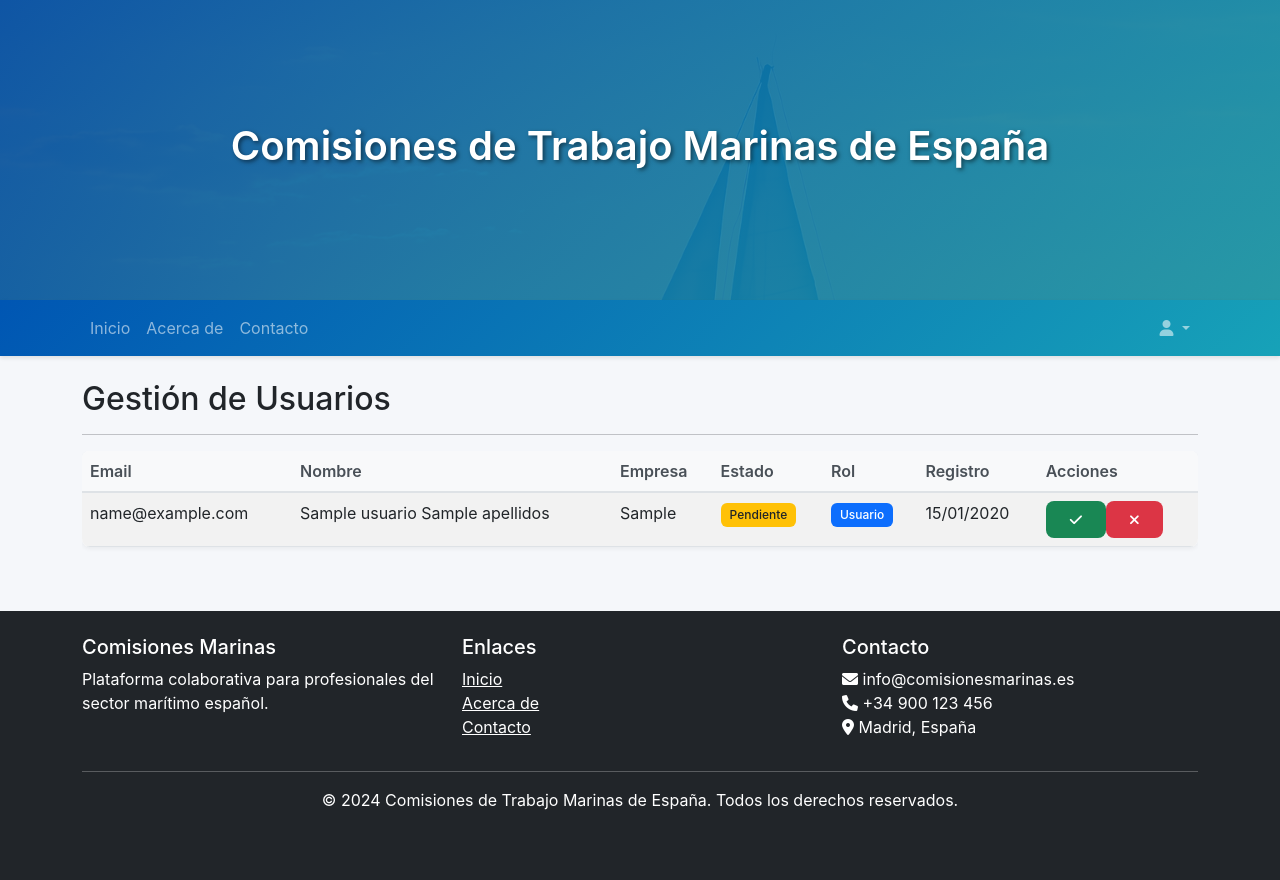
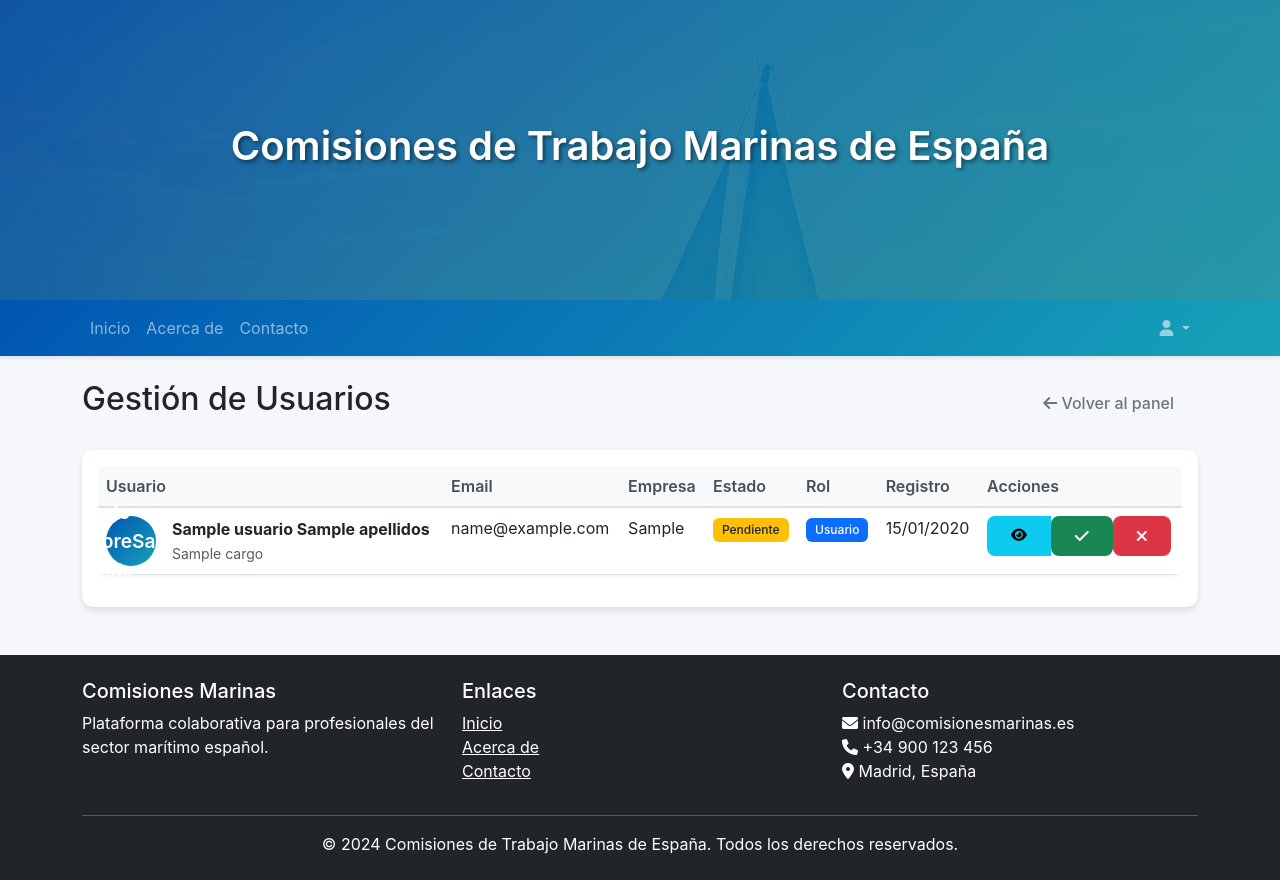
Before and after one commit to Gumerwest/comisiones-marinas, a Python web app: template app/templates/admin/usuarios.html in a window 1280 px wide. Before the commit the page ends 810 px from the top, so only its background shows below. Run offline with Jinja, Linux system fonts and the light colour scheme; the template is opened without the code that fills it: most values are stand-ins (such as "Sample title", 1, 10 or a date in 2020); some libraries are stand-ins or nearby versions.

Commit message:
Update usuarios.html

```diff
--- a/app/templates/admin/usuarios.html
+++ b/app/templates/admin/usuarios.html
@@ -3,19 +3,25 @@
 {% block content %}
 <div class="row">
     <div class="col-md-12">
+        <div class="d-flex justify-content-between align-items-center mb-4">
             <h2>Gestión de Usuarios</h2>
-        <hr>
+            <a href="{{ url_for('admin.index') }}" class="btn btn-outline-secondary">
+                <i class="fas fa-arrow-left"></i> Volver al panel
+            </a>
+        </div>
     </div>
 </div>
 
 <div class="row">
     <div class="col-md-12">
+        <div class="card">
+            <div class="card-body">
                 <div class="table-responsive">
-            <table class="table table-striped">
+                    <table class="table table-hover">
                         <thead>
                             <tr>
+                                <th>Usuario</th>
                                 <th>Email</th>
-                        <th>Nombre</th>
                                 <th>Empresa</th>
                                 <th>Estado</th>
                                 <th>Rol</th>
@@ -26,8 +32,19 @@
                         <tbody>
                             {% for usuario in usuarios %}
                             <tr>
+                                <td>
+                                    <div class="d-flex align-items-center">
+                                        <div class="member-avatar me-3">
+                                            {{ usuario.nombre[0] }}{{ usuario.apellidos[0] }}
+                                        </div>
+                                        <div>
+                                            <strong>{{ usuario.nombre }} {{ usuario.apellidos }}</strong>
+                                            <br>
+                                            <small class="text-muted">{{ usuario.cargo }}</small>
+                                        </div>
+                                    </div>
+                                </td>
                                 <td>{{ usuario.email }}</td>
-                        <td>{{ usuario.nombre }} {{ usuario.apellidos }}</td>
                                 <td>{{ usuario.razon_social }}</td>
                                 <td>
                                     {% if usuario.activo %}
@@ -46,16 +63,20 @@
                                 <td>{{ usuario.fecha_registro.strftime('%d/%m/%Y') }}</td>
                                 <td>
                                     <div class="btn-group btn-group-sm" role="group">
+                                        <a href="{{ url_for('admin.ver_usuario', id=usuario.id) }}" class="btn btn-info" title="Ver detalles">
+                                            <i class="fas fa-eye"></i>
+                                        </a>
+
                                         {% if not usuario.activo %}
                                             <form action="{{ url_for('admin.aprobar_usuario', id=usuario.id) }}" method="post" class="d-inline">
                                                 <input type="hidden" name="csrf_token" value="{{ csrf_token() }}">
-                                        <button type="submit" class="btn btn-success btn-sm" title="Aprobar">
+                                                <button type="submit" class="btn btn-success" title="Aprobar">
                                                     <i class="fas fa-check"></i>
                                                 </button>
                                             </form>
                                             <form action="{{ url_for('admin.rechazar_usuario', id=usuario.id) }}" method="post" class="d-inline">
                                                 <input type="hidden" name="csrf_token" value="{{ csrf_token() }}">
-                                        <button type="submit" class="btn btn-danger btn-sm" title="Rechazar">
+                                                <button type="submit" class="btn btn-danger" title="Rechazar">
                                                     <i class="fas fa-times"></i>
                                                 </button>
                                             </form>
@@ -63,24 +84,34 @@
                                             {% if usuario.rol != 'admin' %}
                                                 <form action="{{ url_for('admin.hacer_admin', id=usuario.id) }}" method="post" class="d-inline">
                                                     <input type="hidden" name="csrf_token" value="{{ csrf_token() }}">
-                                            <button type="submit" class="btn btn-warning btn-sm" title="Hacer Admin">
+                                                    <button type="submit" class="btn btn-warning" title="Hacer Admin">
                                                         <i class="fas fa-crown"></i>
                                                     </button>
                                                 </form>
                                             {% elif usuario.id != current_user.id %}
                                                 <form action="{{ url_for('admin.quitar_admin', id=usuario.id) }}" method="post" class="d-inline">
                                                     <input type="hidden" name="csrf_token" value="{{ csrf_token() }}">
-                                            <button type="submit" class="btn btn-secondary btn-sm" title="Quitar Admin">
+                                                    <button type="submit" class="btn btn-secondary" title="Quitar Admin">
                                                         <i class="fas fa-user"></i>
                                                     </button>
                                                 </form>
                                             {% endif %}
+
                                             <form action="{{ url_for('admin.resetear_password', id=usuario.id) }}" method="post" class="d-inline">
                                                 <input type="hidden" name="csrf_token" value="{{ csrf_token() }}">
-                                        <button type="submit" class="btn btn-info btn-sm" title="Resetear Contraseña">
+                                                <button type="submit" class="btn btn-info" title="Resetear Contraseña">
                                                     <i class="fas fa-key"></i>
                                                 </button>
                                             </form>
+
+                                            {% if usuario.id != current_user.id %}
+                                                <form action="{{ url_for('admin.eliminar_usuario', id=usuario.id) }}" method="post" class="d-inline">
+                                                    <input type="hidden" name="csrf_token" value="{{ csrf_token() }}">
+                                                    <button type="submit" class="btn btn-danger" title="Eliminar" data-confirm="¿Está seguro de que desea eliminar este usuario? Esta acción no se puede deshacer.">
+                                                        <i class="fas fa-trash"></i>
+                                                    </button>
+                                                </form>
+                                            {% endif %}
                                         {% endif %}
                                     </div>
                                 </td>
@@ -91,4 +122,6 @@
                 </div>
             </div>
         </div>
+    </div>
+</div>
 {% endblock %}
```
Lines whose indentation alone changed are shown as unchanged.
